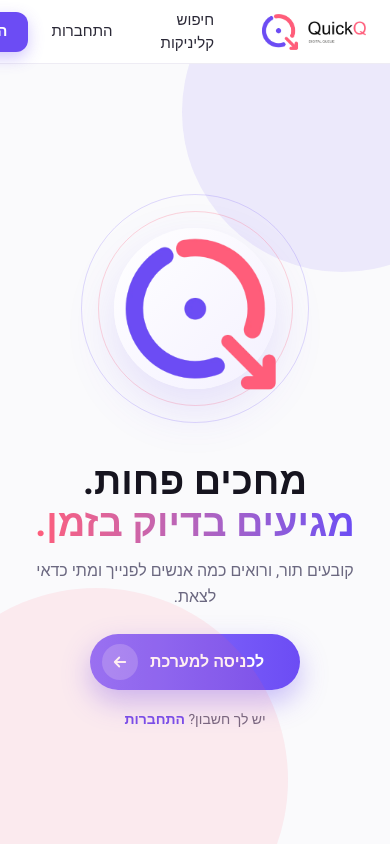
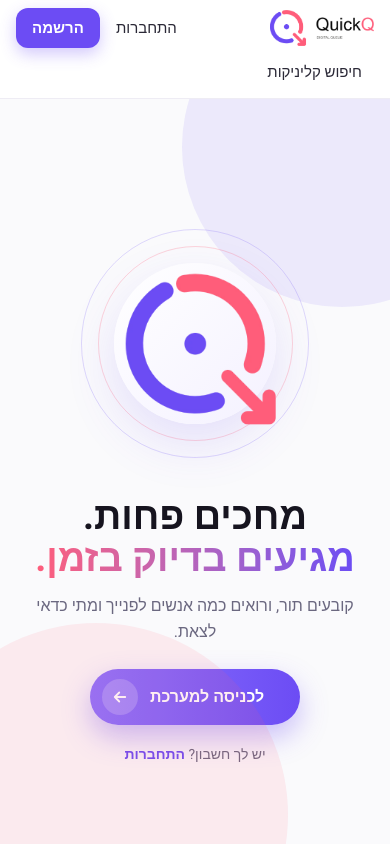
Before and after one commit to eti5232/quickq-frontend, a React (Vite) app: page / in a window 390 px wide. Built offline with nearby package versions, Linux system fonts and the light colour scheme; no server answers.

Commit message:
Make the header responsive on phones
Links move to a scrollable second row on narrow screens; actions stay on the first row.

```diff
--- a/src/componnents/Header.tsx
+++ b/src/componnents/Header.tsx
@@ -4,13 +4,13 @@ import { useContext } from "react"
 import logo from "../assets/quickqLogo.png";
 
 const navLinkClass = ({ isActive }: { isActive: boolean }) =>
-    "relative inline-flex h-10 items-center rounded-[12px] px-4 text-[15px] font-medium transition " +
+    "relative inline-flex h-10 shrink-0 items-center whitespace-nowrap rounded-[12px] px-3 text-[15px] font-medium transition md:px-4 " +
     (isActive
-        ? "font-semibold text-[#6C4CF4] after:absolute after:inset-x-4 after:-bottom-[13px] after:h-[3px] after:rounded-full after:bg-[#6C4CF4]"
+        ? "font-semibold text-[#6C4CF4] after:absolute after:inset-x-3 after:bottom-0 after:h-[3px] md:after:inset-x-4 md:after:-bottom-[13px] after:rounded-full after:bg-[#6C4CF4]"
         : "text-[#2B2937] hover:text-[#6C4CF4]");
 
 const ctaLinkClass = ({ isActive }: { isActive: boolean }) =>
-    "inline-flex h-10 items-center rounded-[12px] px-5 text-[15px] font-semibold text-white shadow-[0_6px_16px_rgba(108,76,244,.30)] transition " +
+    "inline-flex h-10 items-center rounded-[12px] px-4 text-[15px] font-semibold text-white md:px-5 shadow-[0_6px_16px_rgba(108,76,244,.30)] transition " +
     (isActive ? "bg-[#5A3DDB] ring-4 ring-[#6C4CF4]/20" : "bg-[#6C4CF4] hover:bg-[#5A3DDB]");
 
 const Header = () => {
@@ -21,12 +21,12 @@ const Header = () => {
     const { user, logout } = context;
     const initials = user?.fullName.split(" ").map(word => word[0]).slice(0, 2).join("");
 
-    return (<header className="sticky top-0 z-10 flex h-16 items-center gap-4 border-b border-[#EEECF4] bg-white/90 px-6 backdrop-blur">
-        <Link className="me-4 shrink-0" to="/">
+    return (<header className="sticky top-0 z-10 flex min-h-16 flex-wrap items-center gap-x-3 gap-y-1 border-b border-[#EEECF4] bg-white/90 px-4 pt-2 backdrop-blur md:flex-nowrap md:gap-x-4 md:px-6 md:pt-0">
+        <Link className="me-1 shrink-0 md:me-4" to="/">
             <img className="h-9 w-auto" src={logo} alt="לוגו האתר" />
         </Link>
 
-        <nav className="flex items-center gap-1">
+        <nav className="order-last -mx-4 flex w-[calc(100%+2rem)] items-center gap-1 overflow-x-auto px-4 pb-1.5 [scrollbar-width:none] md:order-none md:mx-0 md:w-auto md:overflow-visible md:p-0 [&::-webkit-scrollbar]:hidden">
             <NavLink className={navLinkClass} to="/clinics">חיפוש קליניקות</NavLink>
             {user?.role === "CLIENT" && <NavLink className={navLinkClass} to="/profile">האיזור האישי</NavLink>}
             {user?.role === "CLINIC_MANAGER" && <>
@@ -37,13 +37,13 @@ const Header = () => {
             </>}
         </nav>
 
-        {user == null && <div className="ms-auto flex items-center gap-2">
+        {user == null && <div className="ms-auto flex items-center gap-1 md:gap-2">
             <NavLink className={navLinkClass} to="/login">התחברות</NavLink>
             <NavLink className={ctaLinkClass} to="/register">הרשמה</NavLink>
         </div>
         }
-        {user && <div className="ms-auto flex items-center gap-3">
-            <button className="h-10 cursor-pointer rounded-[12px] border border-[#EEECF4] bg-white px-5 text-[15px] font-medium text-[#2B2937] transition hover:border-[#6C4CF4] hover:text-[#6C4CF4]" onClick={logout}>יציאה</button>
+        {user && <div className="ms-auto flex items-center gap-2 md:gap-3">
+            <button className="h-10 cursor-pointer rounded-[12px] border border-[#EEECF4] bg-white px-4 text-[15px] font-medium text-[#2B2937] md:px-5 transition hover:border-[#6C4CF4] hover:text-[#6C4CF4]" onClick={logout}>יציאה</button>
             <Link className="grid h-10 w-10 shrink-0 place-items-center rounded-full bg-gradient-to-br from-[#6C4CF4] to-[#8E73FF] text-[14px] font-bold text-white shadow-[0_6px_16px_rgba(108,76,244,.30)] ring-2 ring-white transition hover:-translate-y-0.5 hover:shadow-[0_10px_22px_rgba(108,76,244,.40)]" to={user.role === "CLIENT" ? "/profile" : "/manage/alive-queue"} title={user.fullName}>{initials}</Link>
         </div>}
     </header>
```
